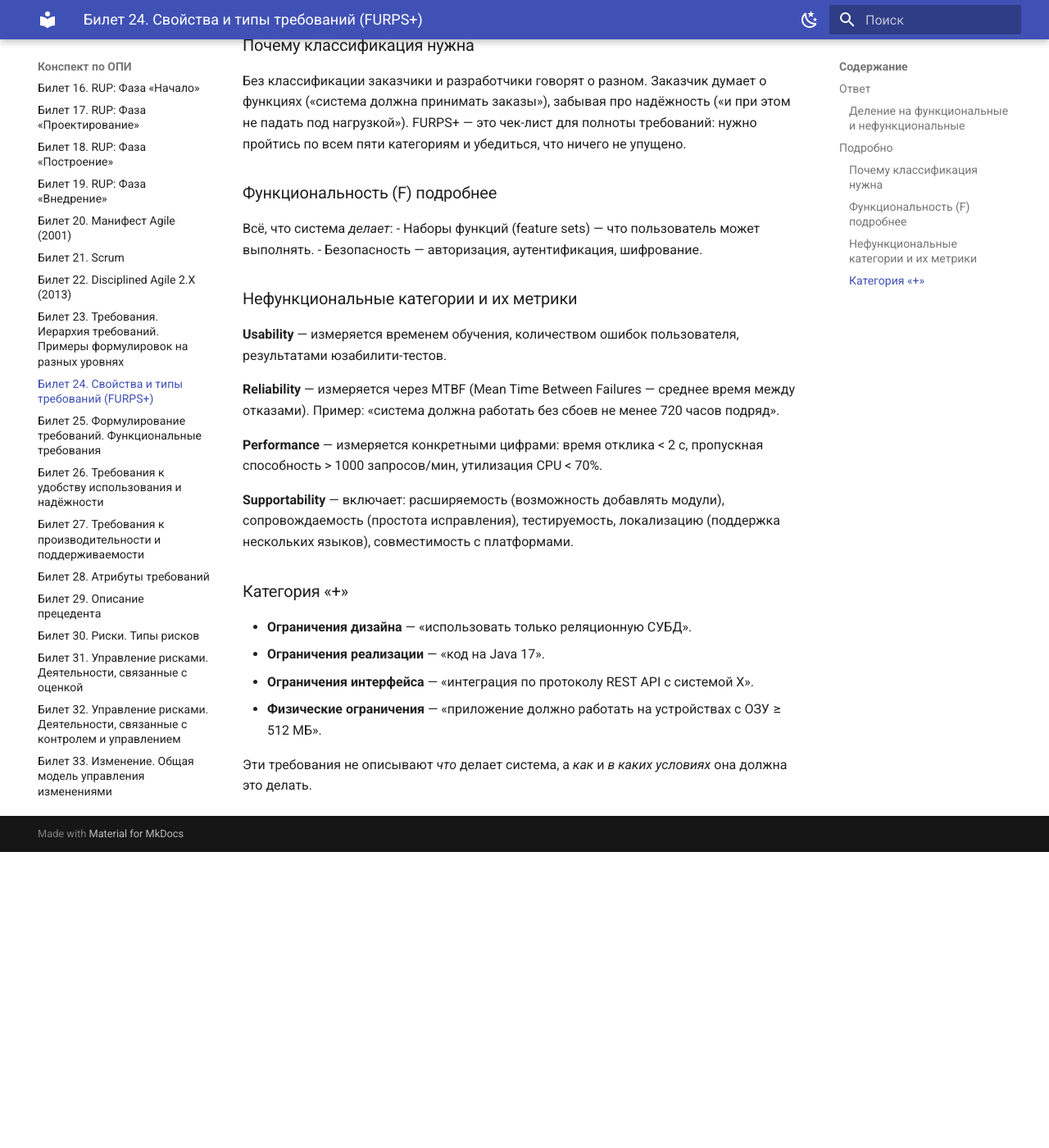
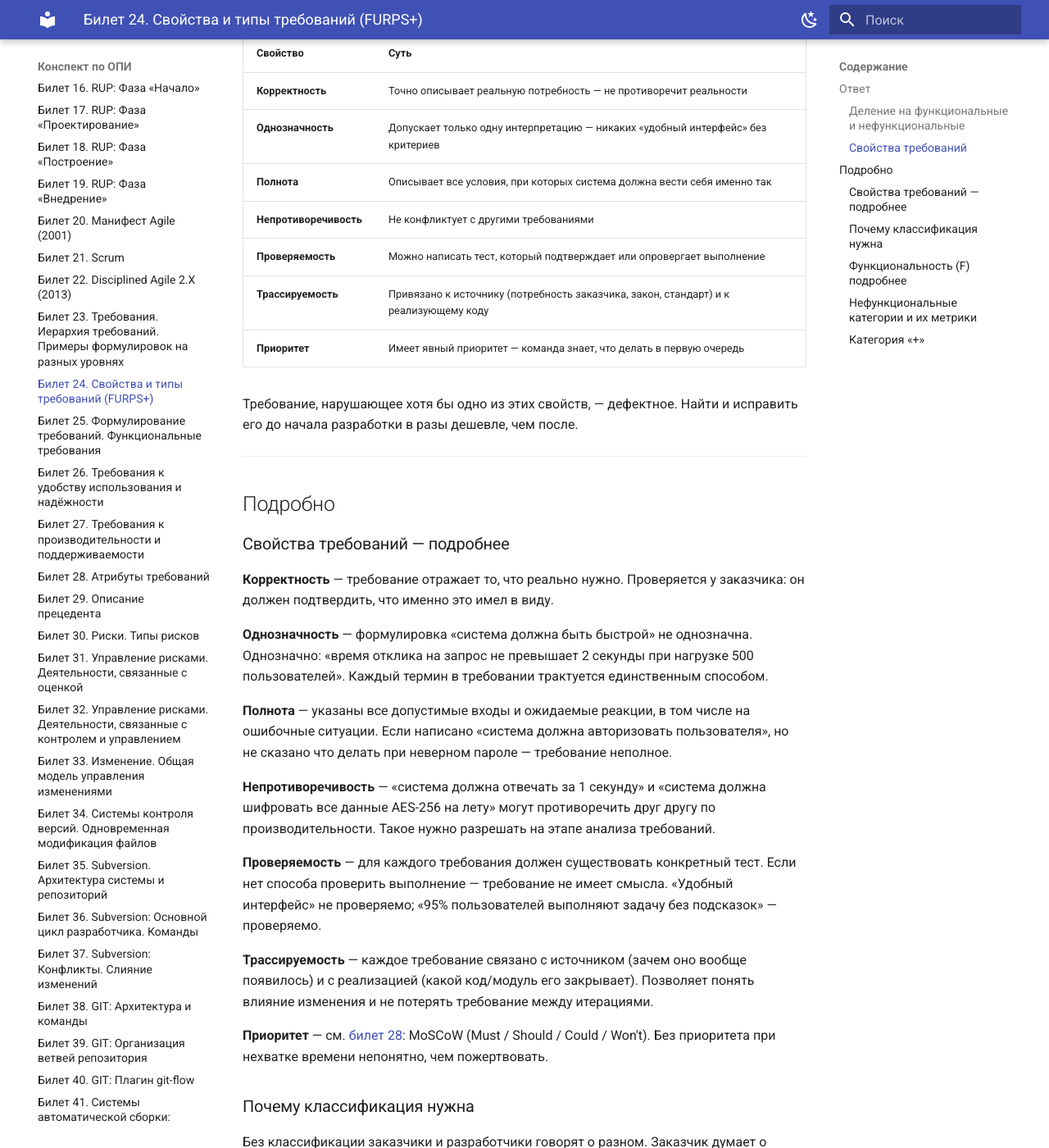
Before and after one commit to artem961/exam-opi-notes, an MkDocs documentation site: the page built from docs/24-furps-plus.md, in a window 1280 px wide and 1400 px high, scrolled down 1615 px. Shown: the whole window at 82% size. Built offline with MkDocs 1.6.1 and Material for MkDocs 9.7.7, drawn with Linux system fonts in a browser that asks for light colours; before the commit the page ends 2654 px from its top, so only the background shows below that.

Commit message:
билет 24: добавить свойства требований (корректность, однозначность и т.д.)

```diff
--- a/docs/24-furps-plus.md
+++ b/docs/24-furps-plus.md
@@ -22,9 +22,41 @@
 - **U, R, P, S** — нефункциональные: определяют качество поведения.
 - **+** — ограничения: сужают пространство решений.
 
+### Свойства требований
+
+Каждое отдельное требование должно обладать рядом качеств:
+
+| Свойство | Суть |
+|----------|------|
+| **Корректность** | Точно описывает реальную потребность — не противоречит реальности |
+| **Однозначность** | Допускает только одну интерпретацию — никаких «удобный интерфейс» без критериев |
+| **Полнота** | Описывает все условия, при которых система должна вести себя именно так |
+| **Непротиворечивость** | Не конфликтует с другими требованиями |
+| **Проверяемость** | Можно написать тест, который подтверждает или опровергает выполнение |
+| **Трассируемость** | Привязано к источнику (потребность заказчика, закон, стандарт) и к реализующему коду |
+| **Приоритет** | Имеет явный приоритет — команда знает, что делать в первую очередь |
+
+Требование, нарушающее хотя бы одно из этих свойств, — дефектное. Найти и исправить его до начала разработки в разы дешевле, чем после.
+
 ---
 
 ## Подробно
+
+### Свойства требований — подробнее
+
+**Корректность** — требование отражает то, что реально нужно. Проверяется у заказчика: он должен подтвердить, что именно это имел в виду.
+
+**Однозначность** — формулировка «система должна быть быстрой» не однозначна. Однозначно: «время отклика на запрос не превышает 2 секунды при нагрузке 500 пользователей». Каждый термин в требовании трактуется единственным способом.
+
+**Полнота** — указаны все допустимые входы и ожидаемые реакции, в том числе на ошибочные ситуации. Если написано «система должна авторизовать пользователя», но не сказано что делать при неверном пароле — требование неполное.
+
+**Непротиворечивость** — «система должна отвечать за 1 секунду» и «система должна шифровать все данные AES-256 на лету» могут противоречить друг другу по производительности. Такое нужно разрешать на этапе анализа требований.
+
+**Проверяемость** — для каждого требования должен существовать конкретный тест. Если нет способа проверить выполнение — требование не имеет смысла. «Удобный интерфейс» не проверяемо; «95% пользователей выполняют задачу без подсказок» — проверяемо.
+
+**Трассируемость** — каждое требование связано с источником (зачем оно вообще появилось) и с реализацией (какой код/модуль его закрывает). Позволяет понять влияние изменения и не потерять требование между итерациями.
+
+**Приоритет** — см. [билет 28](28-requirements-attributes.md): MoSCoW (Must / Should / Could / Won't). Без приоритета при нехватке времени непонятно, чем пожертвовать.
 
 ### Почему классификация нужна
 
```
